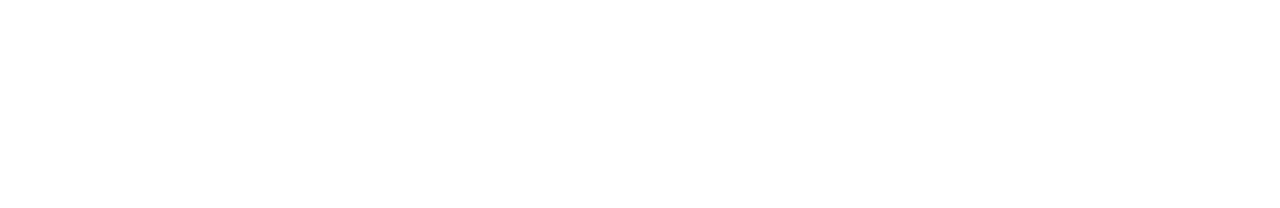
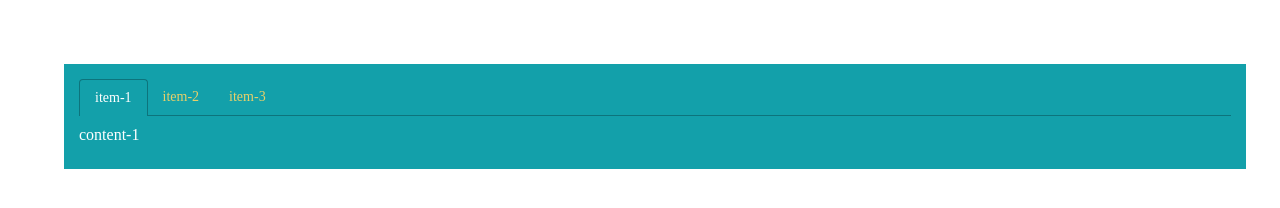
Before and after one commit to luoluosa/cTab, a plain HTML site: page demo/index.html in a window 1280 px wide. Drawn offline with Linux system fonts and the light colour scheme.

Commit message:
add demo

```diff
--- a/cTab.js
+++ b/cTab.js
@@ -1,13 +1,8 @@
 /*
- * 匠心内部开发
  * author：luoluo
  * website：http://luoluo.in/ctab/
  * version：1.0
  * contact：1054816104@qq.com
- *
- * update: 2014-6-5
- * author: luoluo
- * describe: 添加隐藏某个tab的方法
  */
 ctab = function($dom,opt){
 	opt.menus = typeof opt.menus === 'string' ? $dom.find(opt.menus) : opt.menus;
--- /dev/null
+++ b/demo/base.css
@@ -0,0 +1,12 @@
+body,div,dl,dt,dd,ul,ol,li,h1,h2,h3,h4,h5,h6,input,button,textarea,p,blockquote,th,td,form{margin:0;padding:0}
+.clearfix:after{
+    content:"";
+    display:table;
+    clear:both;
+}
+.clearfix{
+    zoom:1;
+}
+body{
+    padding: 5%;
+}
--- a/demo/cTab.css
+++ b/demo/cTab.css
@@ -0,0 +1,21 @@
+.ctab{
+    width:100%;
+    background-color: #13A0AA;
+    color: #fff;
+    padding: 15px;
+}
+.ctab a{
+    color: #e8d069;
+}
+.ctabHide{display:none;}
+.ctab ul{margin:0; padding:0;}
+.ctab li{list-style:none;}
+.ctab a{outline:none;}
+.ctab a,
+.ctab a:hover{text-decoration:none;}
+.ctab .tab_menu{margin-bottom:10px; border-bottom:1px solid #0D747C;}
+.ctab .menu_item{font-size:14px; float:left; padding:10px 15px;}
+.ctab .active{margin-bottom:-1px; border:1px solid #0D747C; border-bottom:0; border-radius:4px 4px 0 0; background-color:#13A0AA;}
+.ctab .active,
+.ctab .active a{color:#fff;}
+.ctab .tab_con{margin-bottom:10px;}
--- a/demo/index.html
+++ b/demo/index.html
@@ -2,9 +2,26 @@
 <html>
     <head>
         <title>my ctab</title>
-        <script src="jquery-1.11.2.min.js"></script>
+        <link type="text/css" rel="stylesheet" href="base.css">
+        <link type="text/css" rel="stylesheet" href="cTab.css">
+        <script type="text/javascript" src="jquery-1.11.2.min.js"></script>
     </head>
     <body>
-
+        <div class="ctab ctab-default">
+            <ul class="tab_menu clearfix">
+                <li class="menu_item"><a href="javascript:;">item-1</a></li>
+                <li class="menu_item"><a href="javascript:;">item-2</a></li>
+                <li class="menu_item"><a href="javascript:;">item-3</a></li>
+            </ul>
+            <ul class="tab_con">
+                <li class="con_item">content-1</li>
+                <li class="con_item ctabHide">content-2</li>
+                <li class="con_item ctabHide">content-3</li>
+            </ul>
+        </div>
+        <script type="text/javascript" src="cTab.js"></script>
+        <script type="text/javascript">
+            $('.ctab-default').ctab();
+        </script>
     </body>
 </html>
```
